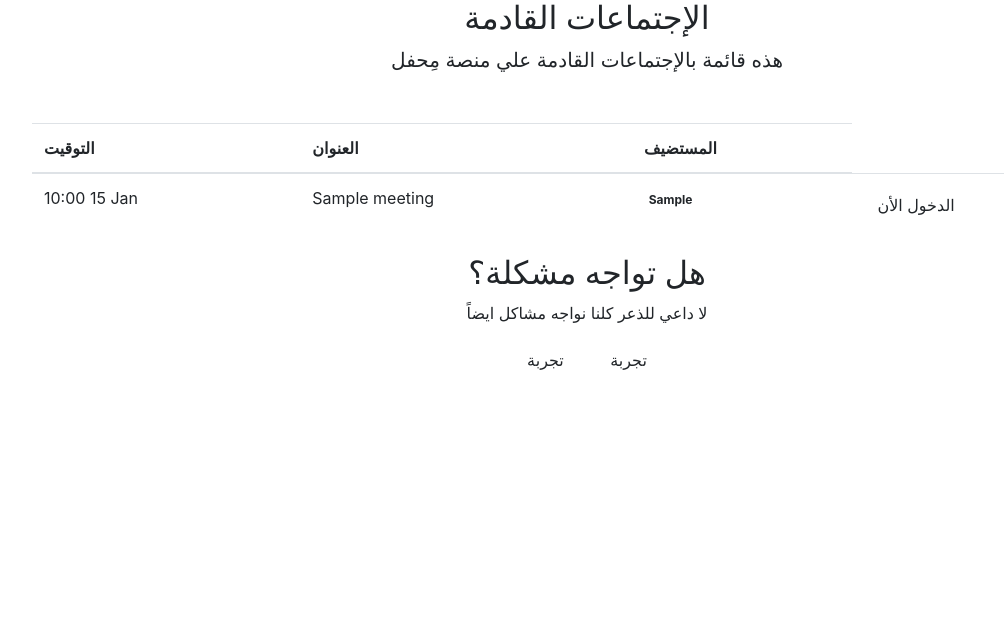
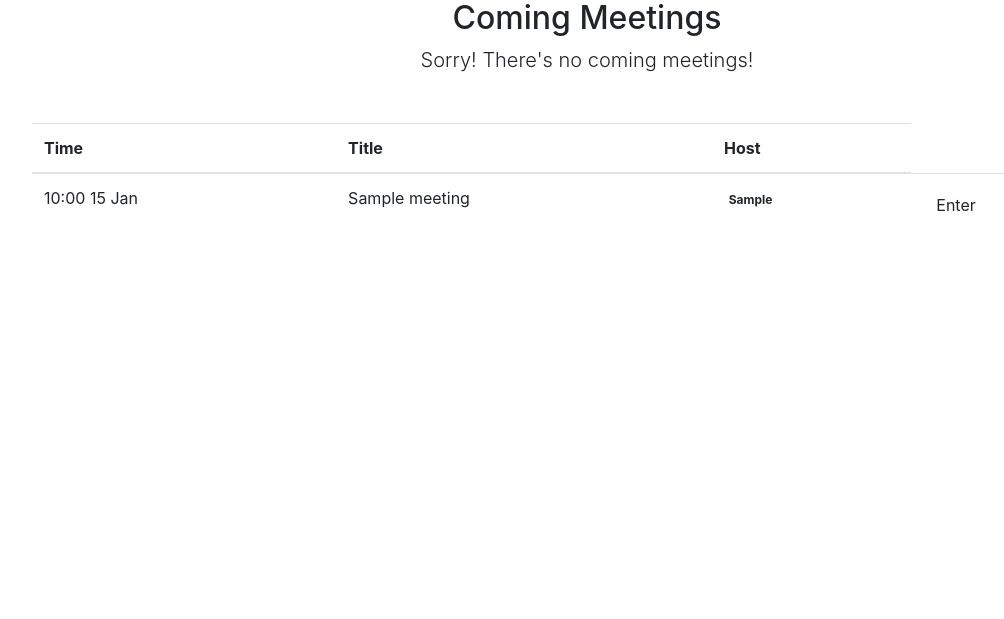
Before and after one commit to 0xRadi/meetsi, a Django app: template jitsi/templates/jitsi/dashboard.html in a window 1280 px wide. Shown: the part 151-770 px from the top of the page, without its empty margins (53-1057 px from the left). Run offline with Django 3.2, Linux system fonts and the light colour scheme; the template is opened without the code that fills it: values that come from a table or form of the project are taken from there, others are empty; tables that the repository leaves empty hold one stand-in row (values such as "Sample post"); some libraries are stand-ins or nearby versions.

Commit message:
configured admin

```diff
--- a/jitsi/templates/jitsi/dashboard.html
+++ b/jitsi/templates/jitsi/dashboard.html
@@ -1,5 +1,5 @@
-{% extends 'base.html' %}
-{% block title %}منصة مَحفل{% endblock %}
+{% extends 'jitsi/base.html' %}
+{% block title %}Jitsi Meetsi{% endblock %}
 {% load static %}
 {% block body %}
 
@@ -17,8 +17,8 @@
                 <div class="row align-items-center">
                     <div class="col-md-8 col-lg-8">
                         <div class="page-header-content text-white">
-                            <h1 class="text-white mb-2">منصة مَحْفِل</h1>
-                            <p class="lead">منصة خاصة لعقد الإجتماعات المرئية بشكل آمن</p>
+                            <h1 class="text-white mb-2">Jitsi Meetings</h1>
+                            <p class="lead">This your dashboard for coming meetings.</p>
                         </div>
                     </div>
                 </div>
@@ -34,8 +34,8 @@
                     <div class="row justify-content-center">
                         <div class="col-md-9 col-lg-8">
                             <div class="section-heading text-center mb-5">
-                                <h2>الإجتماعات القادمة</h2>
-                                <p class="lead">عفواً لا يوجد اي إجتماعات قادمة!</p>
+                                <h2>Coming Meetings</h2>
+                                <p class="lead">Sorry! There's no coming meetings!</p>
                             </div>
                         </div>
                     </div>
@@ -44,8 +44,8 @@
                         <div class="col-md-9 col-lg-8">
 
                             <div class="section-heading text-center mb-5">
-                                <h2>الإجتماعات القادمة</h2>
-                                <p class="lead">هذه قائمة بالإجتماعات القادمة علي منصة مِحفل</p>
+                                <h2>Coming Meetings</h2>
+                                <p class="lead">Sorry! There's no coming meetings!</p>
                             </div>
                         </div>
                     </div>
@@ -54,22 +54,22 @@
                             <table class="table meetings-table">
                                 <thead>
                                 <tr>
-                                    <th>التوقيت</th>
-                                    <th>العنوان</th>
-                                    <th>المستضيف</th>
+                                    <th>Time</th>
+                                    <th>Title</th>
+                                    <th>Host</th>
                                 </tr>
                                 </thead>
                                 <tbody>
                                 {% for attending in upcoming %}
                                     <tr class="meetings-row border-accent-primary">
-                                        <td data-value="التوقيت">
+                                        <td data-value="Time">
                                             <p>
                                                 <span class="meeting-time">{{ attending.meeting.start_time | date:"H:i" }}</span>
                                                 <span class="meeting-date">{{ attending.meeting.start_time | date:"j M" }}</span>
                                             </p>
                                         </td>
-                                        <td data-value="العنوان">{{ attending.meeting.subject }}</td>
-                                        <td data-value="المستضيف"><span class="badge color-3 color-3-bg">
+                                        <td data-value="Title">{{ attending.meeting.subject }}</td>
+                                        <td data-value="Host"><span class="badge color-3 color-3-bg">
                                         {% if attending.meeting.owner.first_name %}
                                             {{ attending.meeting.owner.first_name }}
                                         {% else %}
@@ -79,7 +79,7 @@
                                         </td>
                                         <td>
                                             <a href="{% url "meeting" attending.meeting.room_id %}"
-                                               class="btn primary-solid-btn">الدخول الأن</a>
+                                               class="btn primary-solid-btn">Enter</a>
                                         </td>
                                     </tr>
                                 {% endfor %}
@@ -92,25 +92,6 @@
         </section>
         <!--vps hosting pricing plane end-->
 
-        <!--call to action section start-->
-        <section class="call-to-action ptb-100">
-            <div class="container">
-                <div class="row justify-content-center">
-                    <div class="col-md-9 col-lg-8">
-                        <div class="call-to-action-content text-center">
-                            <h2>هل تواجه مشكلة؟</h2>
-                            <p>لا داعي للذعر كلنا نواجه مشاكل ايضاً</p>
-                            <div class="action-btns mt-3">
-                                <a href="#" class="btn primary-solid-btn mr-3">تجربة</a>
-                                <a href="#" class="btn outline-btn">تجربة</a>
-                            </div>
-                        </div>
-                    </div>
-                </div>
-            </div>
-        </section>
-        <!--call to action section end-->
-
     </div>
     <!--body content wrap end-->
 {% endblock %}
```
Also changed, not shown: jitsi/templates/jitsi/meeting.html (+3 -4 lines).
